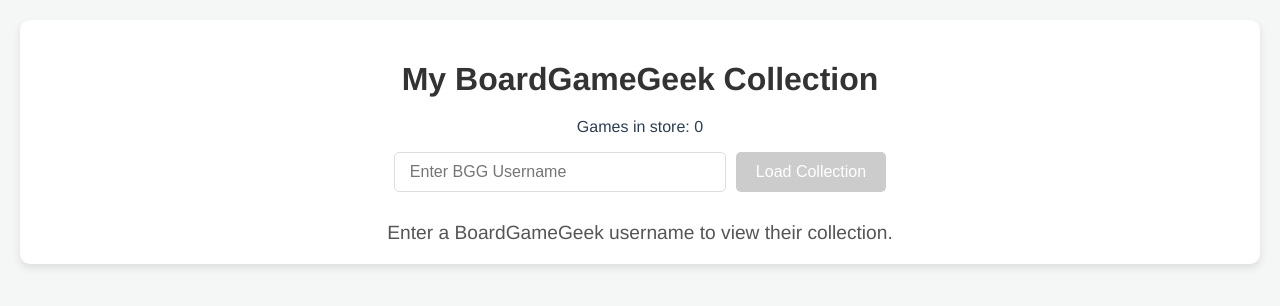
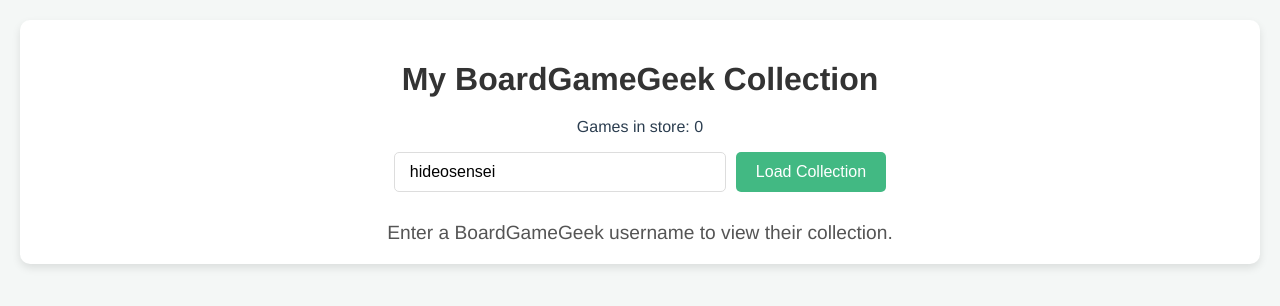
Before and after one commit to Hydeo/mbl-front, a Nuxt app: page / in a window 1280 px wide. Shown: the top 306 px of the page. Built offline with nearby package versions, Linux system fonts and the light colour scheme.

Commit message:
chore: Set default username input to 'hideosensei'

```diff
--- a/pages/index.vue
+++ b/pages/index.vue
@@ -3,7 +3,7 @@ import { useBoardGamesStore } from '~/stores/boardGames';
 import BoardGameCard from '~/components/BoardGameCard.vue';
 
 const boardGamesStore = useBoardGamesStore();
-const username = ref('');
+const username = ref('hideosensei'); // Changed default value to 'hideosensei'
 const hasSearched = ref(false); // New state to track if a search has been attempted
 
 // Use Nuxt's useAsyncData for SSR-friendly data fetching
```
